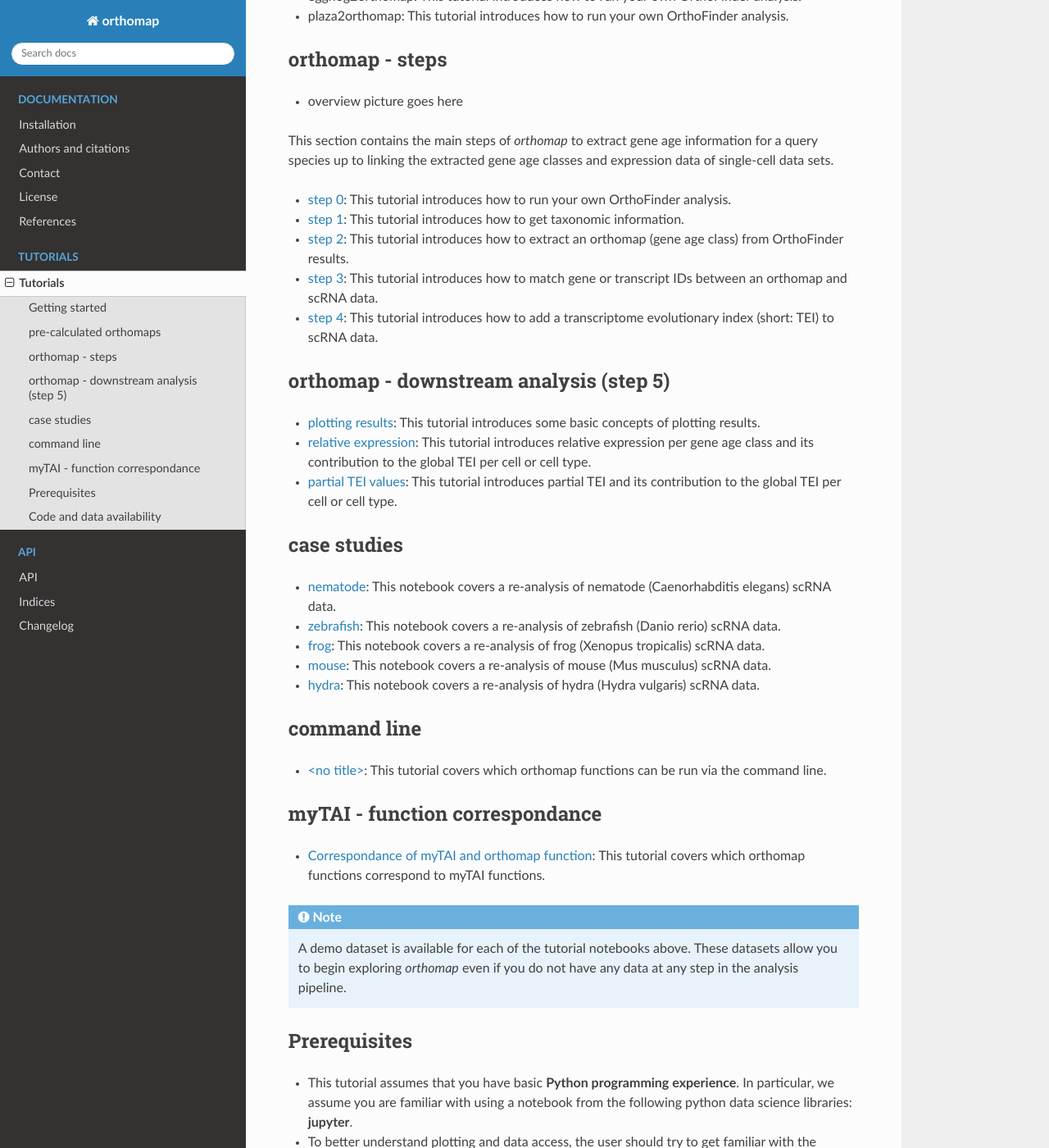
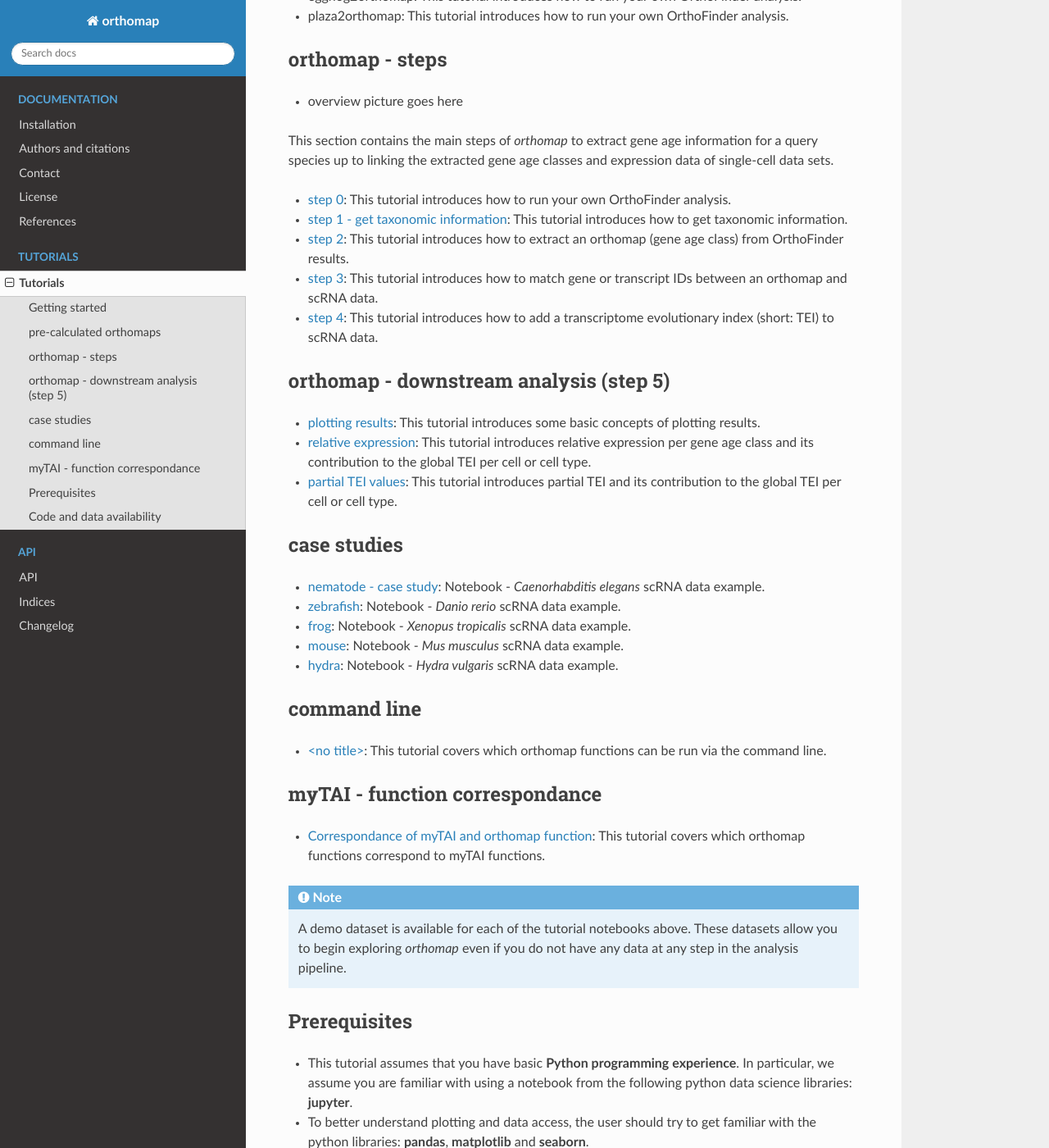
Before and after one commit to kullrich/orthomap, a Sphinx documentation site: the page built from docs/tutorials/index.rst, in a window 1280 px wide and 1400 px high, scrolled down 1132 px. Shown: the whole window at 82% size. Built offline with Sphinx 7.4.7 and the Read the Docs theme 2.0.0, drawn with Linux system fonts in a browser that asks for light colours; formulas are drawn with MathJax 3; pages that are not in the unit, such as notebooks, are missing from menus.

Commit message:
# update tutorials

```diff
--- a/docs/tutorials/index.rst
+++ b/docs/tutorials/index.rst
@@ -67,11 +67,11 @@ orthomap - downstream analysis (step 5)
 case studies
 ------------
 
-- :doc:`nematode_example`: This notebook covers a re-analysis of nematode (Caenorhabditis elegans) scRNA data.
-- :doc:`zebrafish_example`: This notebook covers a re-analysis of zebrafish (Danio rerio) scRNA data.
-- :doc:`frog_example`: This notebook covers a re-analysis of frog (Xenopus tropicalis) scRNA data.
-- :doc:`mouse_example`: This notebook covers a re-analysis of mouse (Mus musculus) scRNA data.
-- :doc:`hydra_example`: This notebook covers a re-analysis of hydra (Hydra vulgaris) scRNA data.
+- :doc:`nematode_example`: Notebook - *Caenorhabditis elegans* scRNA data example.
+- :doc:`zebrafish_example`: Notebook - *Danio rerio* scRNA data example.
+- :doc:`frog_example`: Notebook - *Xenopus tropicalis* scRNA data example.
+- :doc:`mouse_example`: Notebook - *Mus musculus* scRNA data example.
+- :doc:`hydra_example`: Notebook - *Hydra vulgaris* scRNA data example.
 
 command line
 ------------
--- a/docs/tutorials/nematode_example.rst
+++ b/docs/tutorials/nematode_example.rst
@@ -1,7 +1,7 @@
 .. _nematode_example:
 
-nematode
-========
+nematode - case study
+=====================
 
 Caenorhabditis elegans single-cell data analysis example
 --------------------------------------------------------
--- a/docs/tutorials/query_lineage.rst
+++ b/docs/tutorials/query_lineage.rst
@@ -1,7 +1,7 @@
 .. _query_lineage:
 
-step 1
-======
+step 1 - get taxonomic information
+==================================
 
 How to get taxonomic information about your query species
 ---------------------------------------------------------
```
